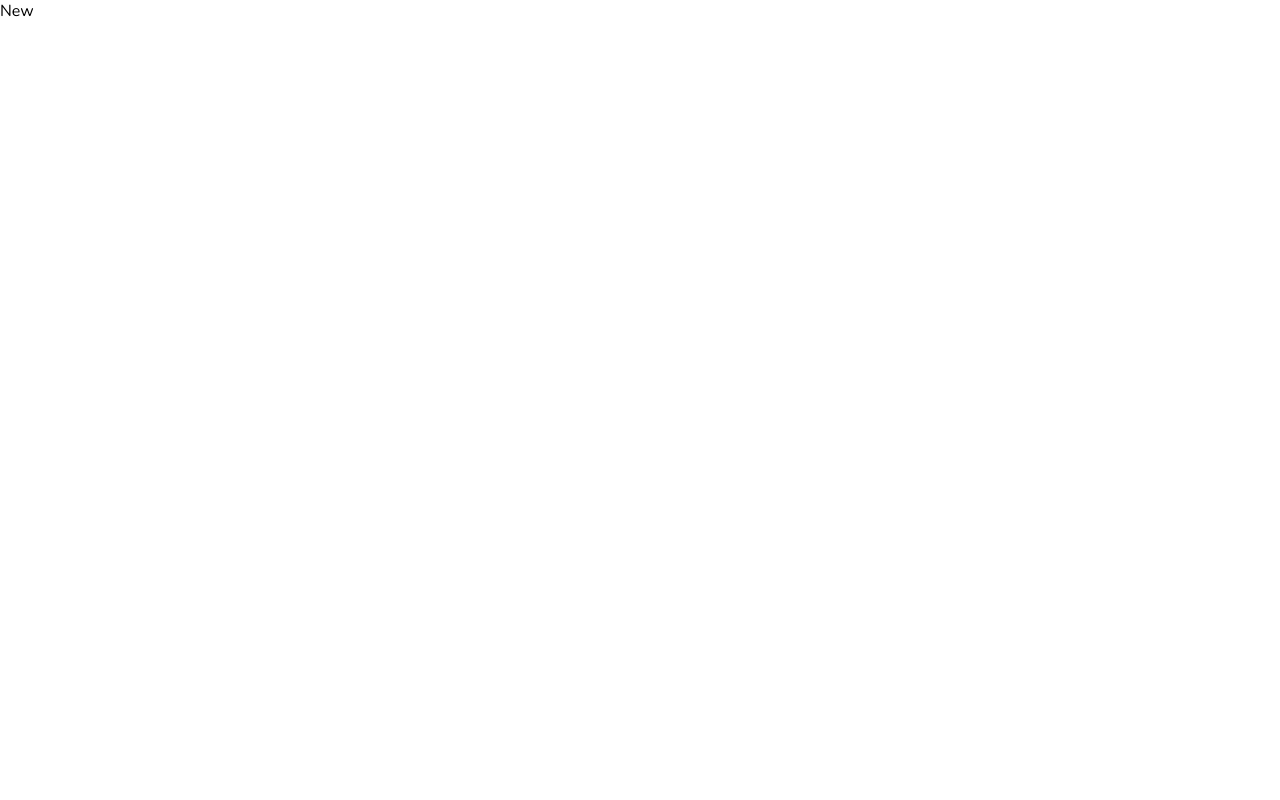
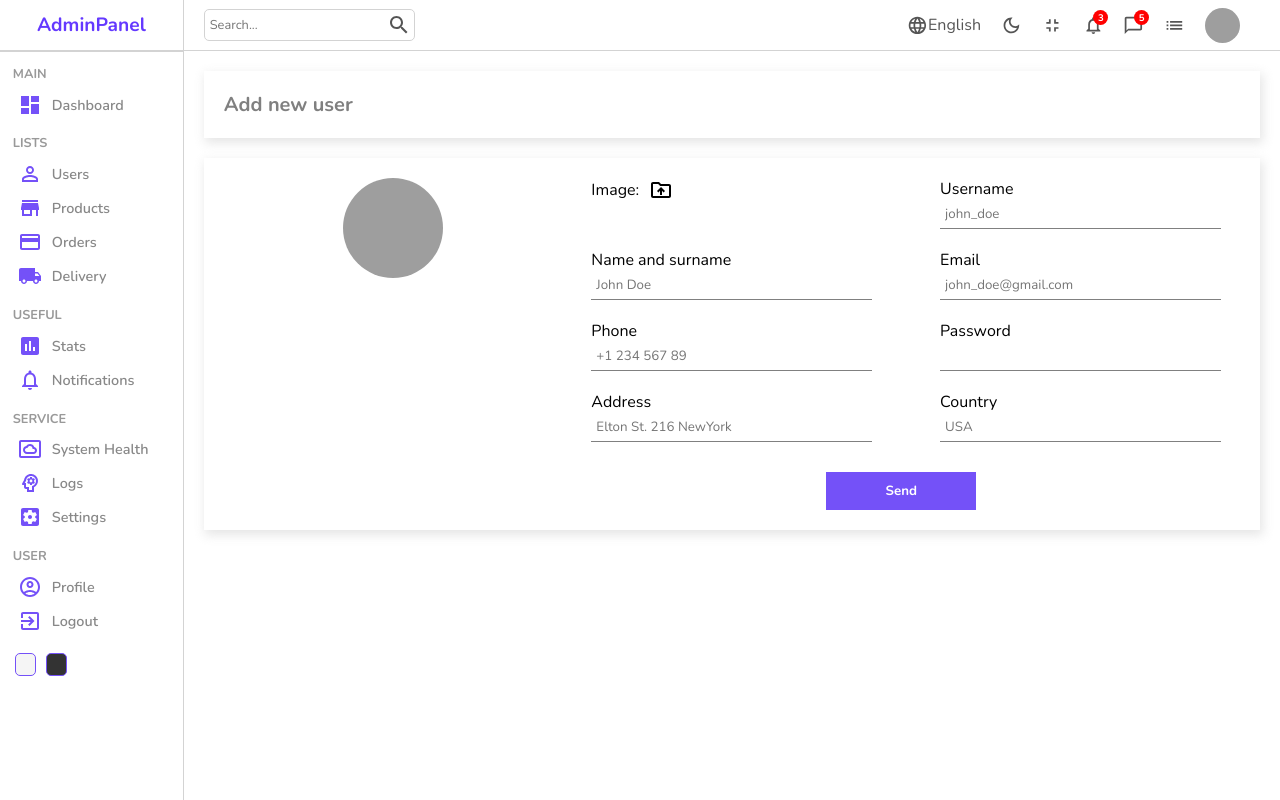
Before and after one commit to dan1el0123/admin-dashboard, a React (Create React App) app: page /users/new in a window 1280 px wide. Built offline with nearby package versions, Linux system fonts and the light colour scheme; grey boxes are pictures that could not be loaded.

Commit message:
create new item page

```diff
--- a/src/App.js
+++ b/src/App.js
@@ -4,6 +4,7 @@
 import Single from "./pages/single/Single";
 import New from "./pages/new/New";
 import { BrowserRouter, Routes, Route } from "react-router-dom";
+import { productInputs, userInputs } from "./formsource";
 
 function App() {
     return (
@@ -16,12 +17,28 @@
                         <Route path="users">
                             <Route index element={<List />} />
                             <Route path=":userId" element={<Single />} />
-                            <Route path="new" element={<New />} />
+                            <Route
+                                path="new"
+                                element={
+                                    <New
+                                        inputs={userInputs}
+                                        title="Add new user"
+                                    />
+                                }
+                            />
                         </Route>
                         <Route path="products">
                             <Route index element={<List />} />
                             <Route path=":productId" element={<Single />} />
-                            <Route path="new" element={<New />} />
+                            <Route
+                                path="new"
+                                element={
+                                    <New
+                                        inputs={productInputs}
+                                        title="Add new product"
+                                    />
+                                }
+                            />
                         </Route>
                     </Route>
                 </Routes>
--- /dev/null
+++ b/src/formsource.js
@@ -0,0 +1,76 @@
+export const userInputs = [
+    {
+        id: 1,
+        label: "Username",
+        type: "text",
+        placeholder: "john_doe",
+    },
+    {
+        id: 2,
+        label: "Name and surname",
+        type: "text",
+        placeholder: "John Doe",
+    },
+    {
+        id: 3,
+        label: "Email",
+        type: "mail",
+        placeholder: "john_doe@gmail.com",
+    },
+    {
+        id: 4,
+        label: "Phone",
+        type: "text",
+        placeholder: "+1 234 567 89",
+    },
+    {
+        id: 5,
+        label: "Password",
+        type: "password",
+    },
+    {
+        id: 6,
+        label: "Address",
+        type: "text",
+        placeholder: "Elton St. 216 NewYork",
+    },
+    {
+        id: 7,
+        label: "Country",
+        type: "text",
+        placeholder: "USA",
+    },
+];
+
+export const productInputs = [
+    {
+        id: 1,
+        label: "Title",
+        type: "text",
+        placeholder: "Apple Macbook Pro",
+    },
+    {
+        id: 2,
+        label: "Description",
+        type: "text",
+        placeholder: "Description",
+    },
+    {
+        id: 3,
+        label: "Category",
+        type: "text",
+        placeholder: "Computers",
+    },
+    {
+        id: 4,
+        label: "Price",
+        type: "text",
+        placeholder: "100",
+    },
+    {
+        id: 5,
+        label: "Stock",
+        type: "text",
+        placeholder: "in stock",
+    },
+];
--- a/src/pages/new/New.jsx
+++ b/src/pages/new/New.jsx
@@ -1,7 +1,62 @@
+import Navbar from "../../components/navbar/Navbar";
+import Sidebar from "../../components/sidebar/Sidebar";
 import "./new.scss";
+import DriveFolderUploadOutlinedIcon from "@mui/icons-material/DriveFolderUploadOutlined";
+import { useState } from "react";
 
-const New = () => {
-    return <div>New</div>;
+const New = ({ inputs, title }) => {
+    const [file, setFile] = useState("");
+
+    return (
+        <div className="new">
+            <Sidebar />
+            <div className="newContainer">
+                <Navbar />
+                <div className="top">
+                    <h1>{title}</h1>
+                </div>
+                <div className="bottom">
+                    <div className="left">
+                        <img
+                            src={
+                                file
+                                    ? URL.createObjectURL(file)
+                                    : "https://icon-library.com/images/no-image-icon/no-image-icon-0.jpg"
+                            }
+                            alt="No image icon"
+                        />
+                    </div>
+                    <div className="right">
+                        <form>
+                            <div className="formInput">
+                                <label htmlFor="file">
+                                    Image:{" "}
+                                    <DriveFolderUploadOutlinedIcon className="icon" />
+                                </label>
+                                <input
+                                    id="file"
+                                    type="file"
+                                    style={{ display: "none" }}
+                                    onChange={(e) => setFile(e.target.files[0])}
+                                />
+                            </div>
+                            {inputs.map((input) => (
+                                <div className="formInput" key={input.id}>
+                                    <label>{input.label}</label>
+                                    <input
+                                        type={input.type}
+                                        placeholder={input.placeholder}
+                                    />
+                                </div>
+                            ))}
+
+                            <button>Send</button>
+                        </form>
+                    </div>
+                </div>
+            </div>
+        </div>
+    );
 };
 
 export default New;
--- a/src/pages/new/new.scss
+++ b/src/pages/new/new.scss
@@ -0,0 +1,77 @@
+.new {
+    display: flex;
+    width: 100%;
+
+    .newContainer {
+        flex: 6;
+
+        .top,
+        .bottom {
+            margin: 20px;
+            padding: 20px;
+            box-shadow: 2px 4px 10px 1px rgba(201, 201, 201, 0.47);
+            display: flex;
+
+            h1 {
+                color: gray;
+                font-size: 20px;
+            }
+
+            .left {
+                flex: 1;
+                text-align: center;
+
+                img {
+                    width: 100px;
+                    height: 100px;
+                    border-radius: 50%;
+                    object-fit: cover;
+                }
+            }
+
+            .right {
+                flex: 2;
+
+                form {
+                    display: flex;
+                    flex-wrap: wrap;
+                    gap: 20px;
+                    justify-content: space-around;
+
+                    .formInput {
+                        width: 40%;
+
+                        label {
+                            display: flex;
+                            align-items: center;
+                            gap: 10px;
+
+                            .icon {
+                                cursor: pointer;
+                            }
+                        }
+
+                        input {
+                            width: 100%;
+                            padding: 5px;
+                            border: none;
+                            border-bottom: 1px solid gray;
+                            outline: none;
+                        }
+                    }
+
+                    button {
+                        width: 150px;
+                        padding: 10px;
+                        border: none;
+                        background-color: #7451f8;
+                        color: white;
+                        cursor: pointer;
+                        font-weight: bold;
+                        margin-top: 10px;
+                    }
+                }
+            }
+        }
+    }
+}
```
